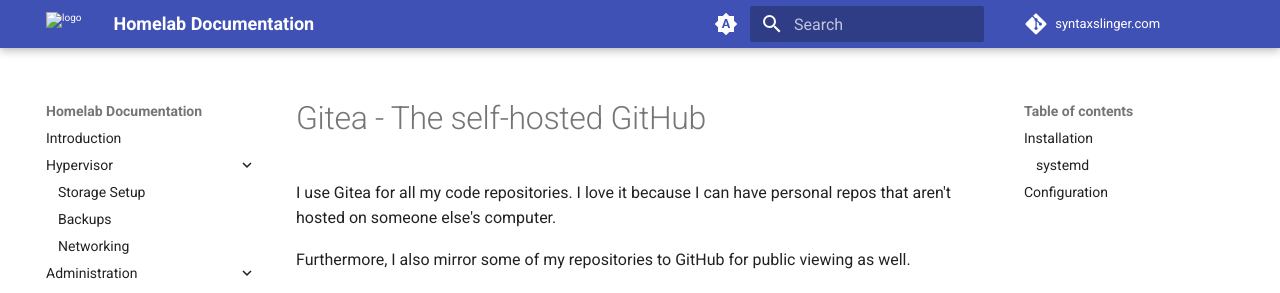
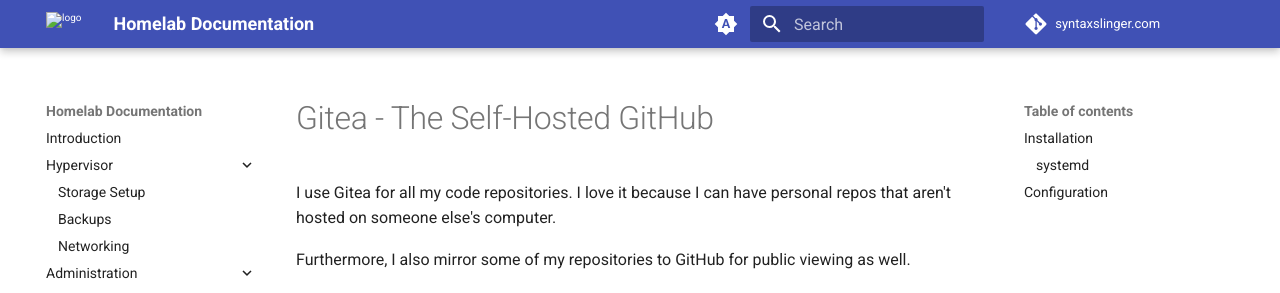
Before and after one commit to thesyntaxslinger/syntaxslinger.com, an MkDocs documentation site: the page built from docs/docs/software/gitea.md, in a window 1280 px wide and 900 px high. Shown: the top 293 px of the window. Built offline with MkDocs 1.6.1 and Material for MkDocs 9.7.7, drawn with Linux system fonts in a browser that asks for light colours; plug-ins that fetch from the network failed and are left out; comment, search, counter and statistics services are not loaded.

```diff
--- a/docs/docs/software/gitea.md
+++ b/docs/docs/software/gitea.md
@@ -1,4 +1,4 @@
-# Gitea - The self-hosted GitHub
+# Gitea - The Self-Hosted GitHub
 
 I use Gitea for all my code repositories. I love it because I can have personal repos that aren't hosted on someone else's computer.
 
```
